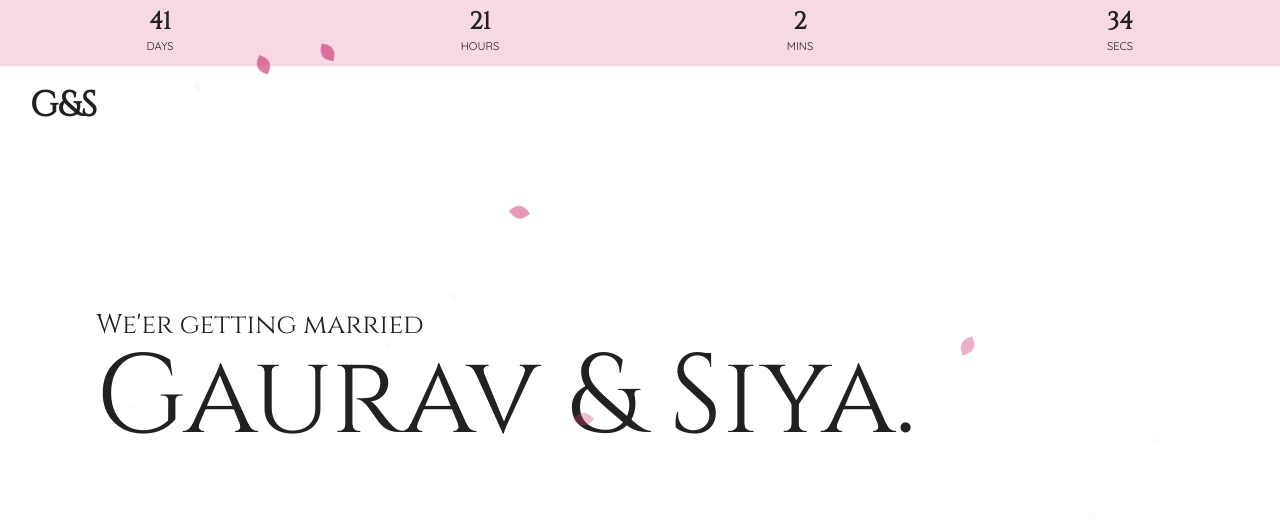
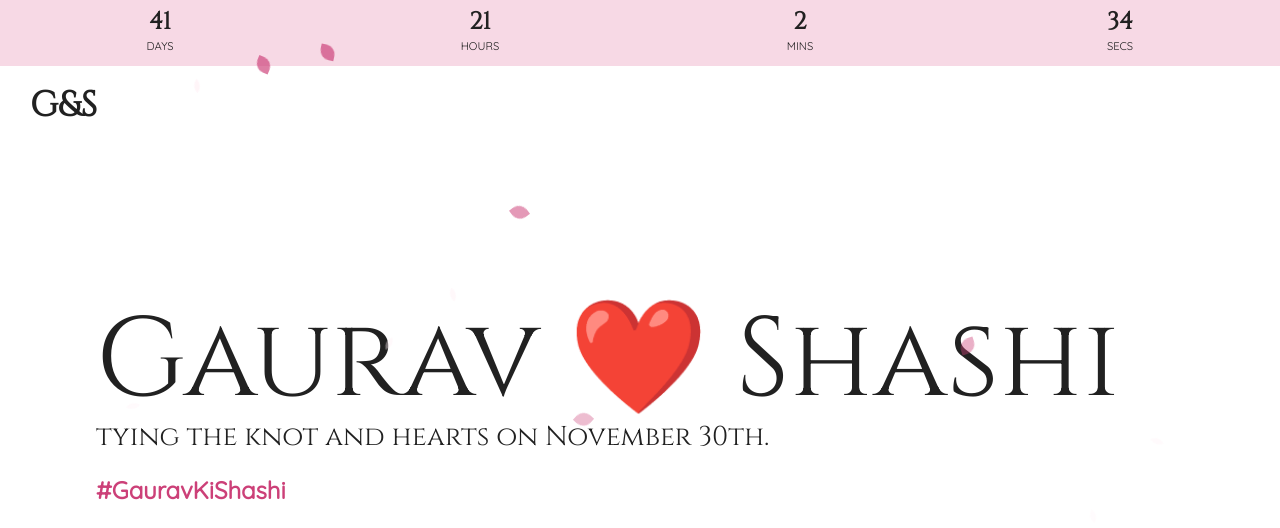
Before and after one commit to siya-gaurav/wedding-invite-full, a plain HTML site: page index.html in a window 1280 px wide. Shown: the top 528 px of the page. Drawn offline with Linux system fonts and the light colour scheme; grey boxes are pictures that could not be loaded.

Commit message:
Update wedding details and add hashtag styling for Gaurav & Shashi

```diff
--- a/index.html
+++ b/index.html
@@ -63,8 +63,10 @@
 
 
     <div class="home hz-margin">
-        <h3>We'er getting married</h3>
-        <h1>Gaurav & Siya.</h1>
+        <h1>Gaurav ❤️ Shashi</h1>
+        <h3>tying the knot and hearts on November 30th.</h3>
+        <!-- <h1>Gaurav & Shashi.</h1> -->
+        <h2 class="hashtag hashtag-home">#GauravKiShashi</h2>
         <div class="container-out">
 
             <div class="container-in text">
@@ -129,6 +131,7 @@
                 <p class="text" style="text-align: center; margin: 20px auto; max-width: 600px;">
                     Your presence at our wedding is the greatest gift of all. We are so excited to celebrate this special day with our favorite people.
                 </p>
+                <h2 class="hashtag">#GauravKiShashi</h2>
             </div>
 
 
--- a/style.css
+++ b/style.css
@@ -537,6 +537,19 @@ a:hover{
 .parting-message button{
     margin:  10vh auto;
 }
+.hashtag {
+    text-align: center;
+    margin: 40px 0;
+    font-family: 'Quicksand', sans-serif;
+    color: #cc4078; /* A pink to match the flower animation */
+    font-weight: bold;
+    font-size: var(--h2-size);
+}
+.hashtag-home {
+    margin: 20px 0;
+    font-size: 1.5rem;
+    text-align: left;
+}
 
 /* <===================FOOTER===================> */
 
```
